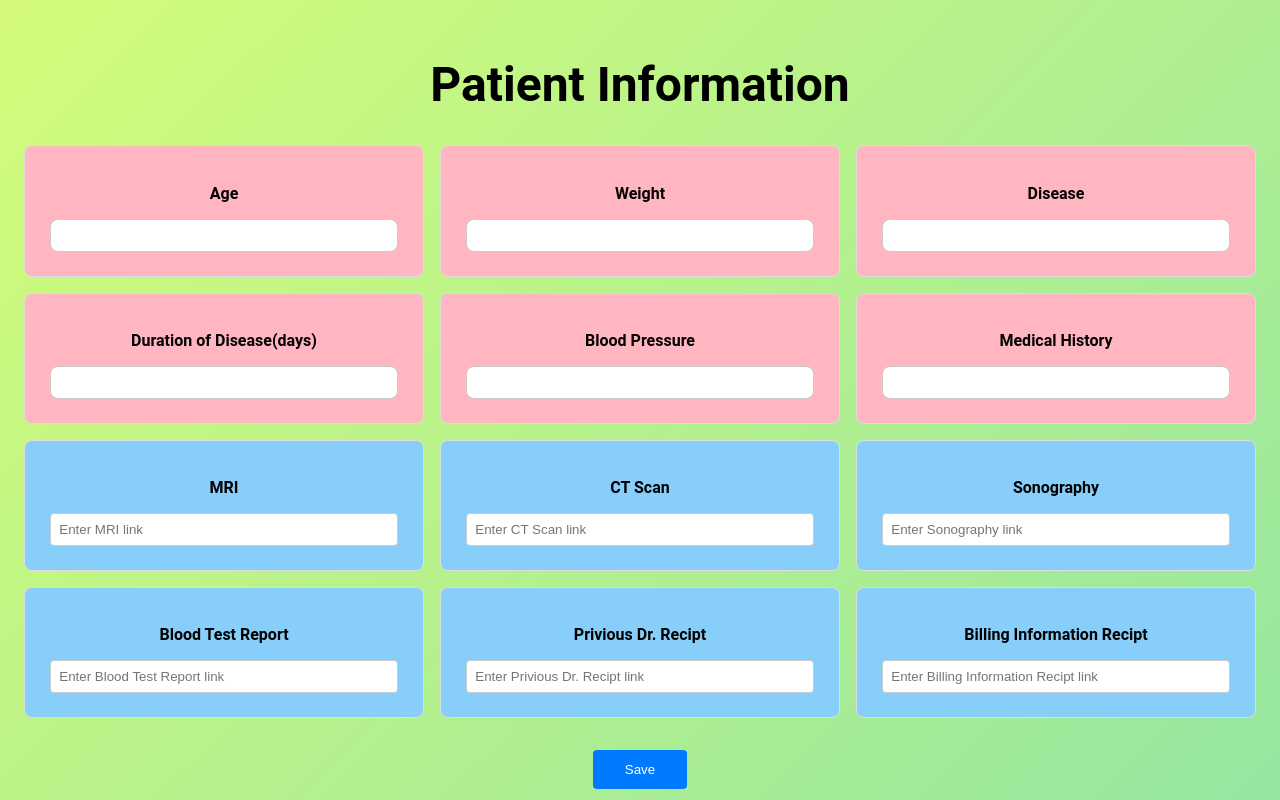
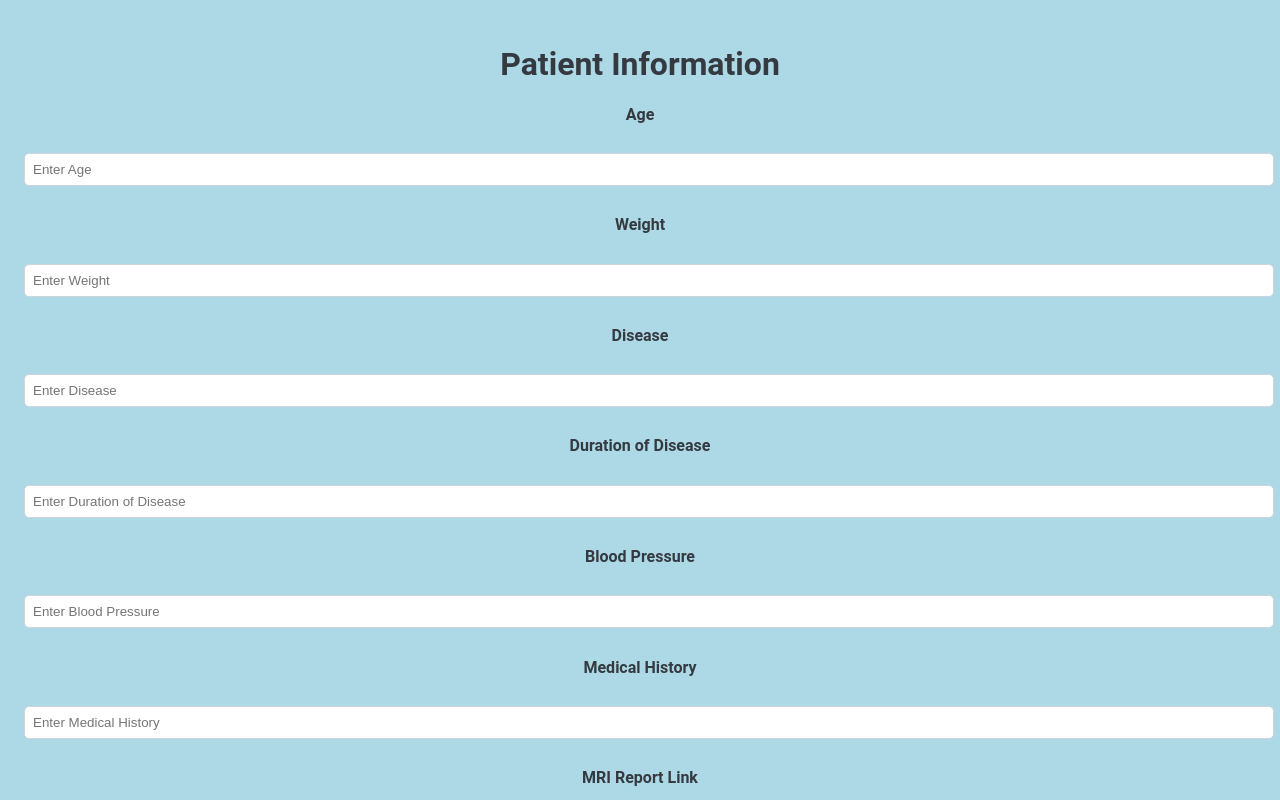
Before and after one commit to niranjanbaviskar/DiagnoseAI, a React (Create React App) app: page /information/1 in a window 1280 px wide. Built offline with nearby package versions, Linux system fonts and the light colour scheme; no server answers; the database is empty.

Commit message:
Update information.js

```diff
--- a/src/files/information.js
+++ b/src/files/information.js
@@ -2,170 +2,97 @@ import React, { useState, useEffect } from 'react';
 import { auth, db } from '../firebaseConfig';
 import { collection, doc, setDoc, getDoc } from 'firebase/firestore';
 import { useParams } from 'react-router-dom';
+import { QRCodeCanvas } from 'qrcode.react';
 
 function Info() {
   const { userId } = useParams();
-  const [infoDetails, setInfoDetails] = useState({
-    age: '',
-        weight: '',
-        disease: '',
-        durationofDisease: '',
-        BloodPressure: '',
-        MedicalHistory: '',
-        mri: '',
-        ctscan: '',
-        sonography: '',
-        BloodTestReport: '',
-        PriviousDrRecipt: '',
-        BillingInformationRecipt: '',
-  });
+  const [age, setAge] = useState('');
+  const [weight, setWeight] = useState('');
+  const [disease, setDisease] = useState('');
+  const [durationofDisease, setDurationofDisease] = useState('');
+  const [bloodPressure, setBloodPressure] = useState('');
+  const [medicalHistory, setMedicalHistory] = useState('');
+  const [mri, setMri] = useState('');
+  const [ctscan, setCtscan] = useState('');
+  const [sonography, setSonography] = useState('');
+  const [bloodTestReport, setBloodTestReport] = useState('');
+  const [previousDrReceipt, setPreviousDrReceipt] = useState('');
+  const [billingInformationReceipt, setBillingInformationReceipt] = useState('');
+  const [qrData, setQrData] = useState(null);
 
   useEffect(() => {
     const fetchData = async () => {
       const docRef = doc(db, 'patientDetails', userId);
       const docSnap = await getDoc(docRef);
-
       if (docSnap.exists()) {
-        setInfoDetails(docSnap.data());
+        const data = docSnap.data();
+        setAge(data.age);
+        setWeight(data.weight);
+        setDisease(data.disease);
+        setDurationofDisease(data.durationofDisease);
+        setBloodPressure(data.BloodPressure);
+        setMedicalHistory(data.MedicalHistory);
+        setMri(data.mri);
+        setCtscan(data.ctscan);
+        setSonography(data.sonography);
+        setBloodTestReport(data.BloodTestReport);
+        setPreviousDrReceipt(data.PriviousDrRecipt);
+        setBillingInformationReceipt(data.BillingInformationRecipt);
+        setQrData(JSON.stringify(data));
       }
     };
-
     fetchData();
   }, [userId]);
 
-  const handleInputChange = (e) => {
-    const { name, value } = e.target;
-    setInfoDetails((prev) => ({ ...prev, [name]: value }));
-  };
-
   const handleSubmission = async () => {
     try {
-      const userId = auth.currentUser.uid; // Get the logged-in user's UID
-      const patientCollection = collection(db, 'patientDetails');
-      const userDoc = doc(patientCollection, userId); // Create/Update document with userId as the key
-      await setDoc(userDoc, infoDetails); // Save infoDetails object
+      const userId = auth.currentUser.uid;
+      const infoDetails = {
+        age, weight, disease, durationofDisease,
+        BloodPressure: bloodPressure, MedicalHistory: medicalHistory,
+        mri, ctscan, sonography,
+        BloodTestReport: bloodTestReport,
+        PriviousDrRecipt: previousDrReceipt,
+        BillingInformationRecipt: billingInformationReceipt,
+      };
+      await setDoc(doc(collection(db, 'patientDetails'), userId), infoDetails);
       alert('Information submitted successfully!');
-      setInfoDetails({
-        age: '',
-        weight: '',
-        disease: '',
-        durationofDisease: '',
-        BloodPressure: '',
-        MedicalHistory: '',
-        mri: '',
-        ctscan: '',
-        sonography: '',
-        BloodTestReport: '',
-        PriviousDrRecipt: '',
-        BillingInformationRecipt: '',
-
-      }); // Reset the form
+      setQrData(JSON.stringify(infoDetails));
     } catch (error) {
       alert(`Error: ${error.message}`);
     }
   };
 
   return (
-    <div style={{  padding: '1.5rem',
-      textAlign: 'center',
-      background: 'linear-gradient(135deg, #d4fc79, #96e6a1)',
-      // backgroundColor: '#00ff00', // Light gray background for the whole form
-      minHeight: '90vh', }}>
-      <h1 style={{ color: 'black', fontSize: '3rem' }}>Patient Information</h1>
-      <div
-        style={{
-          display: 'grid',
-          gridTemplateColumns: 'repeat(3, 1fr)',
-          gap: '1rem',
-          margin: '2rem 0',
-        }}
-      >
-        {[
-          { label: 'Age', type: 'number', name: 'age', value: infoDetails.age },
-          { label: 'Weight', type: 'number', name: 'weight', value: infoDetails.weight },
-          { label: 'Disease', type: 'text', name: 'disease', value: infoDetails.disease },
-          { label: 'Duration of Disease(days)', type: 'text', name: 'durationofDisease', value: infoDetails.durationofDisease },
-          { label: 'Blood Pressure', type: 'number', name: 'Bloodpressure', value: infoDetails.Bloodpressure },
-          { label: 'Medical History', type: 'text', name: 'Medicalhistory', value: infoDetails.Medicalhistory },
-        ].map((field, index) => (
-          <div
-            key={index}
-            style={{
-              backgroundColor: '#FFB6C1',
-              border: '1px solid #ddd',
-              padding: '1rem',
-              borderRadius: '8px',
-            }}
-          >
-            <h4 style={{ color: 'black', marginBottom: '0.5rem' }}>{field.label}</h4>
-            <input
-              type={field.type}
-              name={field.name}
-              value={field.value}
-              onChange={handleInputChange}
-              style={{
-                width: '90%',
-                padding: '0.5rem',
-                borderRadius: '8px',
-                border: '1px solid #ccc',
-              }}
-            />
-          </div>
-        ))}
-        {[
-  { label: 'MRI', name: 'mri' },
-  { label: 'CT Scan', name: 'ctscan' },
-  { label: 'Sonography', name: 'sonography' },
-  { label: 'Blood Test Report', name: 'Blood Test Report' },
-  { label: 'Privious Dr. Recipt', name: 'Privious Dr. Recipt' },
-  { label: 'Billing Information Recipt', name: 'Billing Information Recipt' },
-].map((field, index) => (
-  <div
-    key={index}
-    style={{
-      backgroundColor: '#87CEFA',
-      border: '1px solid #ddd',
-      padding: '1rem',
-      borderRadius: '8px',
-    }}
-  >
-    <h4 style={{ color: 'black', marginBottom: '0.5rem' }}>{field.label}</h4>
-    <input
-      type="url"
-      placeholder={`Enter ${field.label} link`}
-      name={field.name}
-      value={infoDetails[field.name]}
-      onChange={(e) =>
-        setInfoDetails((prev) => ({
-          ...prev,
-          [field.name]: e.target.value,
-        }))
-      }
-      style={{
-        width: '90%',
-        padding: '0.5rem',
-        borderRadius: '4px',
-        border: '1px solid #ccc',
-
-      }}
-    />
-  </div>
-))}
-
-      </div>
-      <button
-        onClick={handleSubmission}
-        style={{
-          padding: '0.75rem 2rem',
-          backgroundColor: '#007bff',
-          color: '#fff',
-          border: 'none',
-          borderRadius: '4px',
-          cursor: 'pointer',
-        }}
-      >
-        Save
-      </button>
+    <div style={{ padding: '1.5rem', textAlign: 'center', minHeight: '90vh', backgroundColor: '#ADD8E6' }}>
+      <h1>Patient Information</h1>
+      {[['Age', age, setAge], ['Weight', weight, setWeight], ['Disease', disease, setDisease],
+        ['Duration of Disease', durationofDisease, setDurationofDisease],
+        ['Blood Pressure', bloodPressure, setBloodPressure],
+        ['Medical History', medicalHistory, setMedicalHistory],
+        ['MRI Report Link', mri, setMri], ['CT Scan', ctscan, setCtscan], ['Sonography', sonography, setSonography],
+        ['Blood Test Report Link', bloodTestReport, setBloodTestReport],
+        ['Previous Dr. Receipt Link', previousDrReceipt, setPreviousDrReceipt],
+        ['Billing Information Receipt Link', billingInformationReceipt, setBillingInformationReceipt]
+      ].map(([label, value, setter], index) => (
+        <div key={index} style={{ marginBottom: '1rem' }}>
+          <h4>{label}</h4>
+          <input
+            type="text"
+            placeholder={`Enter ${label}`}
+            value={value}
+            onChange={(e) => setter(e.target.value)}
+            style={{ padding: '0.5rem', width: '100%' }}
+          />
+        </div>
+      ))}
+      <button onClick={handleSubmission} style={{ padding: '0.75rem 2rem', cursor: 'pointer' }}>Save</button>
+      {qrData && (
+        <div style={{ marginTop: '1rem' }}>
+          <h3>Your QR Code:</h3>
+          <QRCodeCanvas value={qrData} size={256} />
+        </div>
+      )}
     </div>
   );
 }
```
